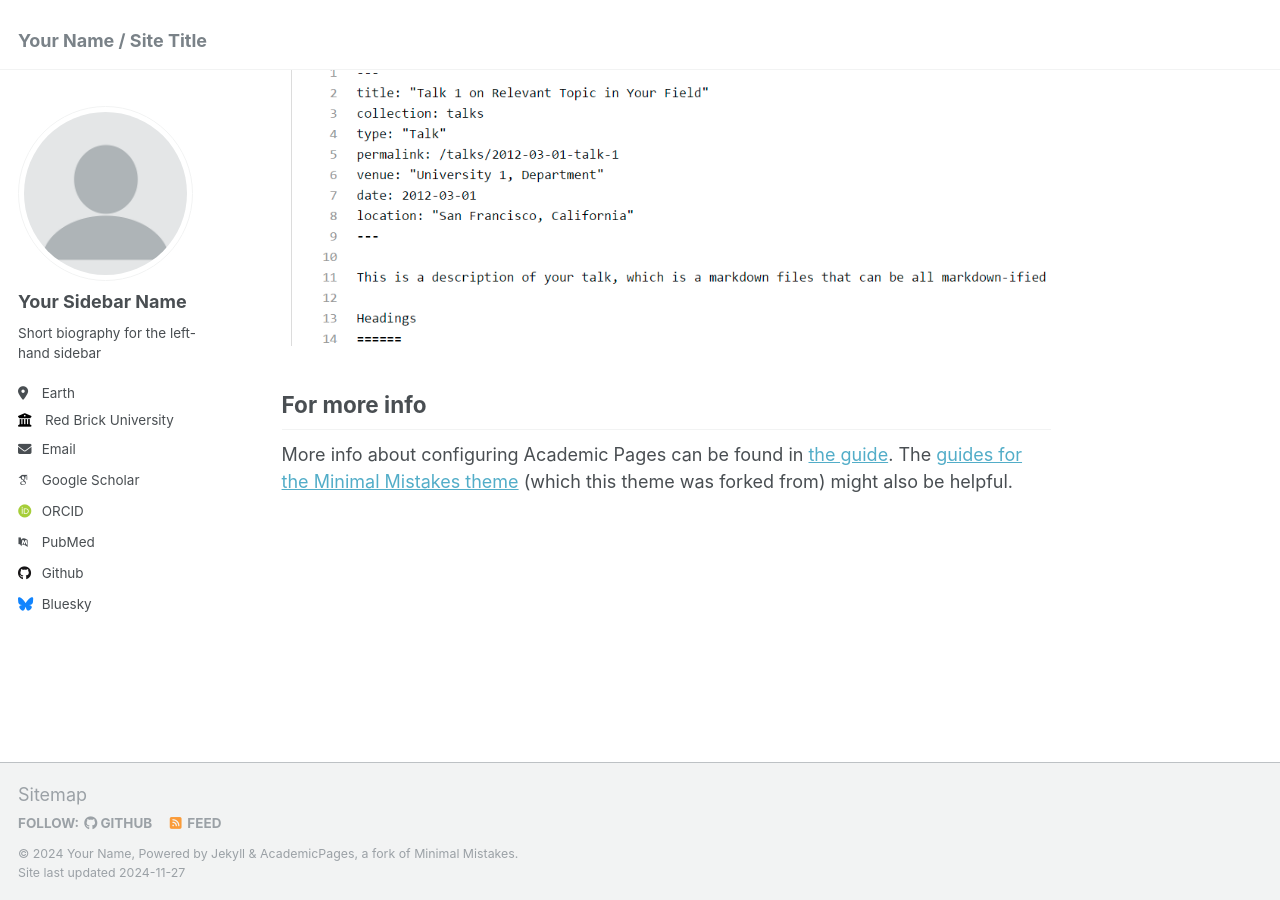
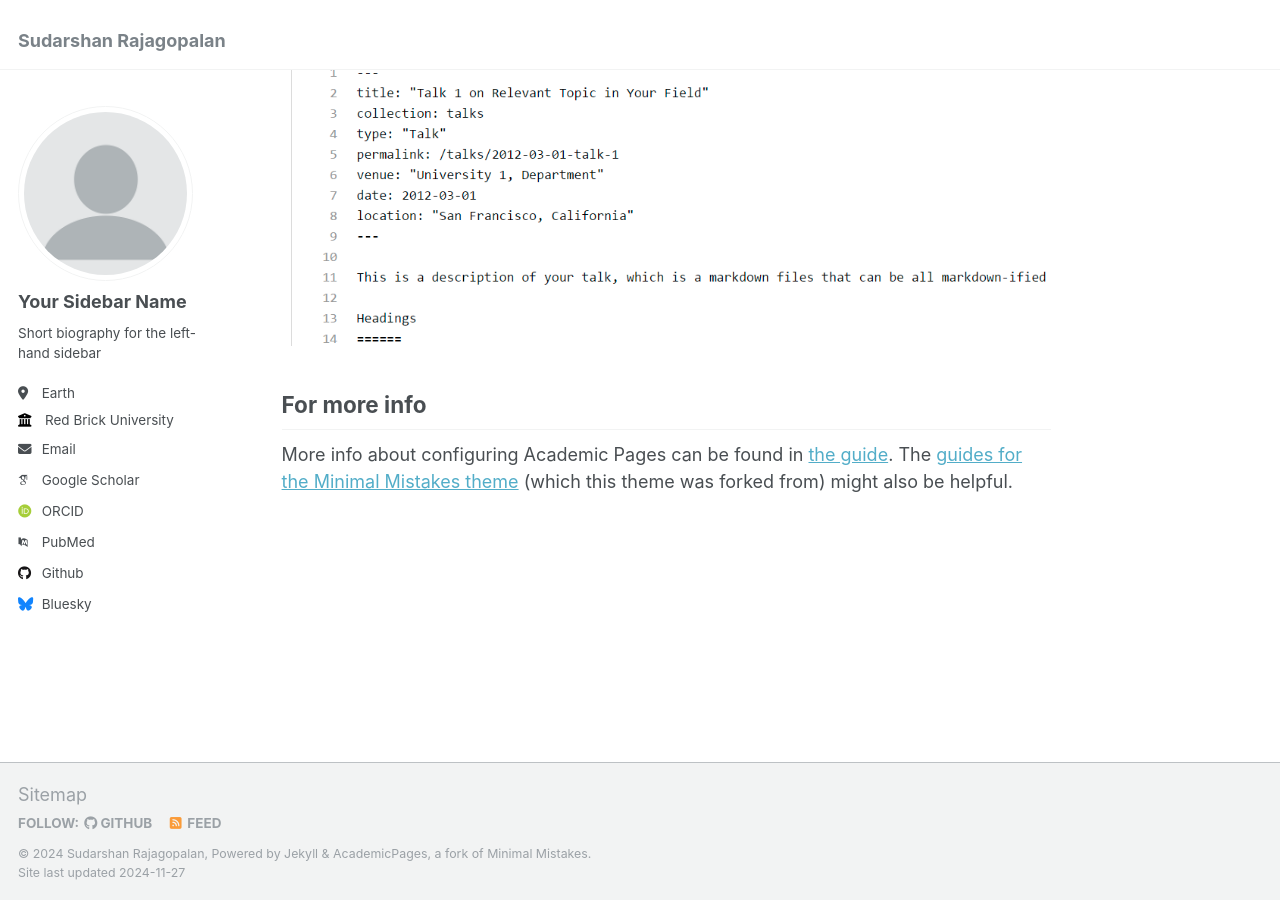
Before and after one commit to sudraj2002/sudraj2002.github.io, a Jekyll site: the page built from _pages/about.md, in a window 1280 px wide and 900 px high, scrolled down 2643 px. Built offline with Jekyll 4.4.1, drawn with Linux system fonts in a browser that asks for light colours; some web fonts are replaced.

Commit message:
Update _config.yml

```diff
--- a/_config.yml
+++ b/_config.yml
@@ -8,13 +8,13 @@
 
 # Basic Site Settings
 locale                   : "en-US"
-title                    : "Your Name / Site Title"
+title                    : "Sudarshan Rajagopalan"
 title_separator          : "-"
-name                     : &name "Your Name"
+name                     : &name "Sudarshan Rajagopalan"
 description              : &description "personal description"
 url                      : https://sudraj2002.github.io # the base hostname & protocol for your site e.g. "https://[your GitHub username].github.io"
 baseurl                  : "" # the subpath of your site, e.g. "/blog"
-repository               : "academicpages/academicpages.github.io"
+repository               : "sudraj2002/sudraj2002.github.io"
 
 # Site Author - The following control what appear as part of the author content on the side bar.
 #               If a field is blank the icon and link will not appear, otherwise it will be shown.
```
